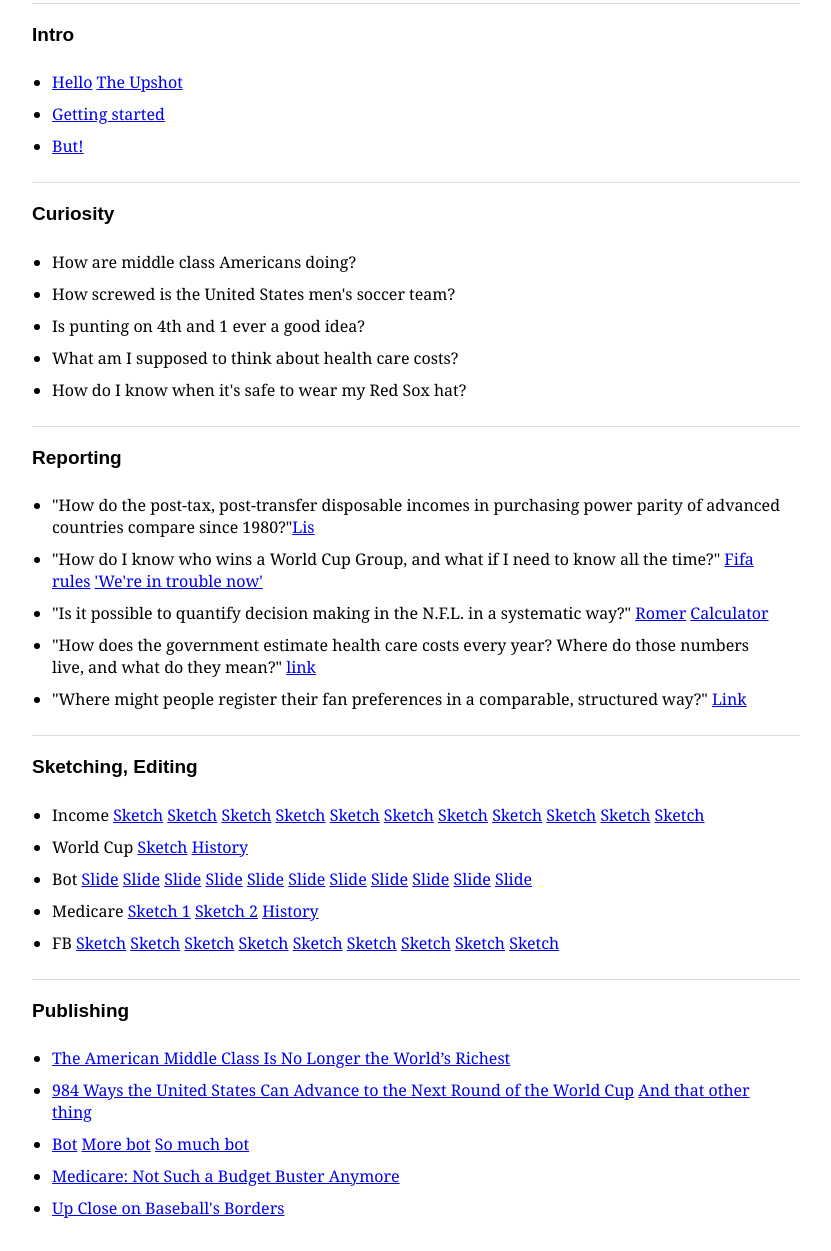
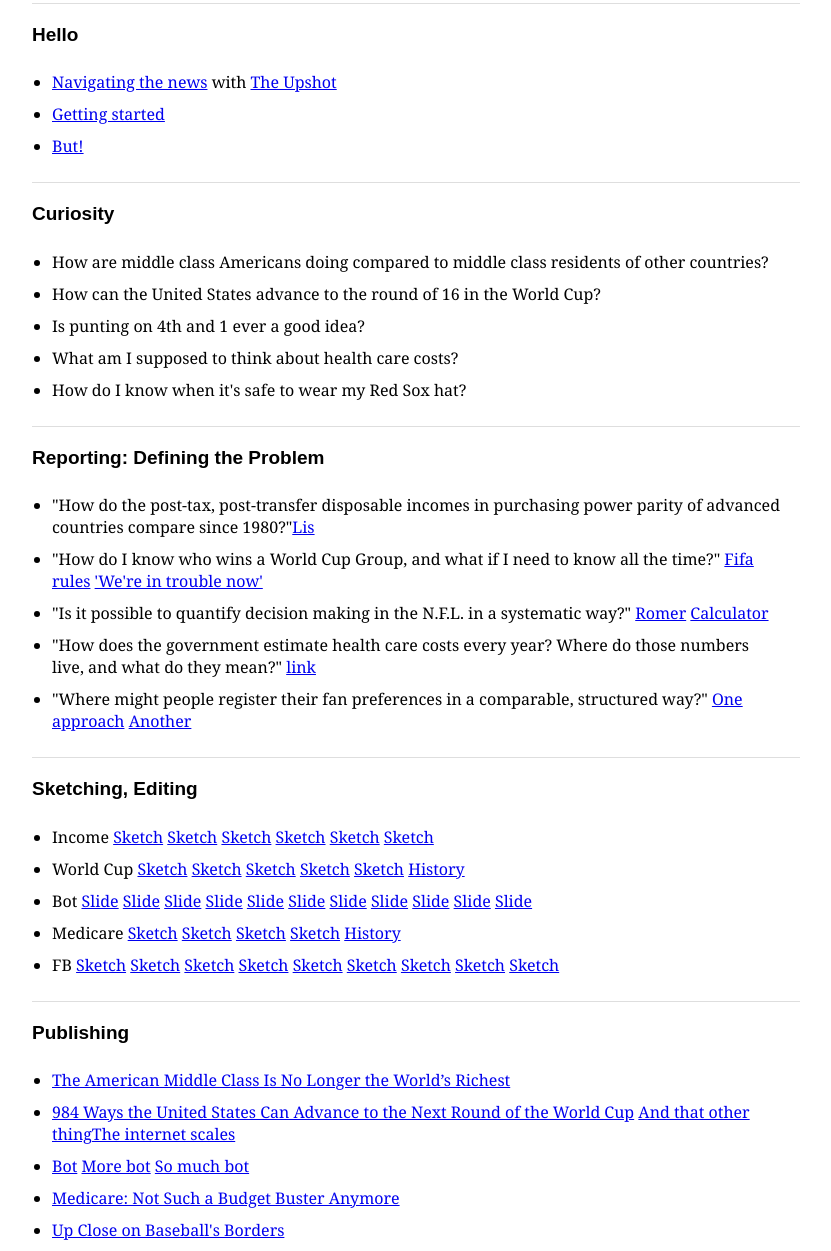
Before and after one commit to kpq/talks, a plain HTML site: page 2014-09-17-utah/index.html in a window 1280 px wide. Shown: the part 87-1338 px from the top of the page, without its empty margins (224-1055 px from the left). Before the commit the page ends 1316 px from the top, so only its background shows below. Drawn offline with Linux system fonts and the light colour scheme.

Commit message:
added new post

```diff
--- a/2014-09-17-utah/index.html
+++ b/2014-09-17-utah/index.html
@@ -50,10 +50,10 @@
 <h1>Links for September 17 talk</h1>
 
 
-<h4>Intro</h4>
+<h4>Hello</h4>
 
 <ul>
-<li><a href="http://kpq.github.io">Hello</a> <a href="http://www.nytimes.com/upshot">The Upshot</a></li>
+<li><a href="https://www.facebook.com/notes/david-leonhardt/how-the-upshot-will-help-navigate-the-news/372468006226922">Navigating the news</a> with <a href="http://www.nytimes.com/upshot">The Upshot</a></li>
 
 <li><a href="http://www.nytimes.com/interactive/2012/08/05/sports/olympics/the-100-meter-dash-one-race-every-medalist-ever.html">Getting started</a></li>
 
@@ -64,23 +64,23 @@
 <!-- <p>Everything you read is the result of a curious person saying, "I wonder why that is" and then finding out for him- or herself, then telling you about it.<p>
  -->
 <ul>
-  <li>How are middle class Americans doing?</li>
-  <li>How screwed is the United States men's soccer team?</li>
+  <li>How are middle class Americans doing compared to middle class residents of other countries?</li>
+  <li>How can the United States advance to the round of 16 in the World Cup?</li>
   <li>Is punting on 4th and 1 ever a good idea?</li>
   <li>What am I supposed to think about health care costs?</li>
   <li>How do I know when it's safe to wear my Red Sox hat?</li>
 </ul>
 
-<h4>Reporting</h4>
+<h4>Reporting: Defining the Problem</h4>
 <!-- <p>Reporting is like the scientific method. You have to define the problem. How can I measure what I want to find out? Who can tell me what I want to know? Where does this information live, and how can I get it? For reporters, this sometimes involves interviewing. For us, it's usually about finding structured sources of information.<p>
 
 What questions might we ask in each case? -->
 <ul>
   <li>"How do the post-tax, post-transfer disposable incomes in purchasing power parity of advanced countries compare since 1980?"<a href="http://www.lisdatacenter.org/news-and-events/new-york-times-launches-new-site-the-upshot-with-study-based-on-lis-data/">Lis</a></li>
-  <li>"How do I know who wins a World Cup Group, and what if I need to know all the time?" <a href="http://resources.fifa.com/mm/document/tournament/competition/01/47/38/17/regulationsfwcbrazil2014_update_e_neutral.pdf">Fifa rules</a> <a href="images/Screenshot 2014-09-17 02.29.16.png">'We're in trouble now'</a></li>
+  <li>"How do I know who wins a World Cup Group, and what if I need to know all the time?" <a href="http://resources.fifa.com/mm/document/tournament/competition/01/47/38/17/regulationsfwcbrazil2014_update_e_neutral.pdf">Fifa rules</a> <a href="images/scenarios-1.png">'We're in trouble now'</a></li>
   <li>"Is it possible to quantify decision making in the N.F.L. in a systematic way?" <a href="http://eml.berkeley.edu/~dromer/papers/JPE_April06.pdf">Romer</a> <a href="http://wp.advancedfootballanalytics.com/4thdncalc1.php">Calculator</a></li>
   <li>"How does the government estimate health care costs every year? Where do those numbers live, and what do they mean?" <a href="http://cbo.gov/about/our-products/RecurringReports">link</a> <!-- (The C.B.O. publishes a report twice a year) --></li>
-  <li>"Where might people register their fan preferences in a comparable, structured way?" <a href="https://www.facebook.com/Twins">Link</a><!-- (Facebook, of course.) --></li>
+  <li>"Where might people register their fan preferences in a comparable, structured way?" <a href="http://www.nytimes.com/2006/08/18/sports/baseball/18fans.html?pagewanted=all">One approach</a> <a href="https://www.facebook.com/Twins">Another</a><!-- (Facebook, of course.) --></li>
 </ul>
 
 
@@ -92,21 +92,24 @@ What questions might we ask in each case? -->
 
 <ul>
   <li>Income
-    <a href="images/income-1.png">Sketch</a>
+    <!-- <a href="images/income-1.png">Sketch</a> -->
     <a href="images/income-2.png">Sketch</a>
     <a href="images/income-3.png">Sketch</a>
     <a href="images/income-4.png">Sketch</a>
     <a href="images/income-5.png">Sketch</a>
     <a href="images/income-6.png">Sketch</a>
-    <a href="images/income-7.png">Sketch</a>
-    <a href="images/income-8.png">Sketch</a>
+    <!-- <a href="images/income-7.png">Sketch</a> -->
+    <!-- <a href="images/income-8.png">Sketch</a> -->
     <a href="images/income-9.png">Sketch</a>
-    <a href="images/income-10.png">Sketch</a>
-    <a href="images/income-11.png">Sketch</a>
+    <!-- <a href="images/income-10.png">Sketch</a> -->
   </li>
 
 <li>World Cup
-    <a href="http://newsdev.ec2.nytimes.com/preview/2014-06-24-usa-cheat-sheet/18e0b73/">Sketch</a>
+    <a href="images/scenarios-1.png">Sketch</a>
+    <a href="images/scenarios-2.png">Sketch</a>
+    <a href="images/scenarios-3.png">Sketch</a>
+    <a href="images/scenarios-4.png">Sketch</a>
+    <a href="images/scenarios-5.png">Sketch</a>
     <a href="http://newsdev.ec2.nytimes.com/preview/HISTORY/2014-06-24-usa-cheat-sheet">History</a>
   </li>
 
@@ -124,8 +127,10 @@ What questions might we ask in each case? -->
   </li>
 
 <li>Medicare
-    <a href="images/medicare-1.png">Sketch 1</a>
-    <a href="images/medicare-2.png">Sketch 2</a>
+    <a href="images/medicare-0.png">Sketch</a>
+    <a href="images/medicare-1.png">Sketch</a>
+    <a href="images/medicare-1.png">Sketch</a>
+    <a href="images/medicare-2.png">Sketch</a>
     <a href="http://newsdev.ec2.nytimes.com/preview/HISTORY/2014-07-29-medicare-estimates">History</a>
   </li>
 
@@ -151,7 +156,7 @@ What questions might we ask in each case? -->
 
 <ul>
   <li><a href="http://www.nytimes.com/2014/04/23/upshot/the-american-middle-class-is-no-longer-the-worlds-richest.html?abt=0002&abg=1">The American Middle Class Is No Longer the World’s Richest</a></li>
-  <li><a href="http://www.nytimes.com/interactive/2014/06/25/upshot/984-ways-the-united-states-can-advance-to-the-next-round-of-the-world-cup.html">984 Ways the United States Can Advance to the Next Round of the World Cup</a> <a href="images/world-cup-print.pdf">And that other thing</a></li>
+  <li><a href="http://www.nytimes.com/interactive/2014/06/25/upshot/984-ways-the-united-states-can-advance-to-the-next-round-of-the-world-cup.html">984 Ways the United States Can Advance to the Next Round of the World Cup</a> <a href="images/world-cup-print.pdf">And that other thing</a><a href="www.nytimes.com/interactive/2014/06/26/upshot/how-algeria-russia-and-south-korea-can-advance-to-the-world-cup-round-of-16.html">The internet scales</a></li>
   <li><a href="http://www.nytimes.com/2014/09/05/upshot/greetings-from-the-nyt-4th-down-bot.html?abt=0002&abg=0">Bot</a> <a href="http://www.nytimes.com/2014/09/05/upshot/4th-down-when-to-go-for-it-and-why.html?action=click&contentCollection=The%20Upshot&module=RelatedCoverage&region=Marginalia&pgtype=article">More bot</a> <a href="twitter.com/nyt4thdownbot">So much bot</a></li>
   <li><a href="http://www.nytimes.com/2014/08/28/upshot/medicare-not-such-a-budget-buster-anymore.html">Medicare: Not Such a Budget Buster Anymore</a></li>
   <li><a href="www.nytimes.com/interactive/2014/04/23/upshot/24-upshot-baseball.html">Up Close on Baseball's Borders</a></li>
```
Also changed, not shown: 2014-09-17-utah/images/medicare-0.png (added), 2014-09-17-utah/images/scenarios-2.png (added), 2014-09-17-utah/images/scenarios-3.png (added), 2014-09-17-utah/images/scenarios-4.png (added), 2014-09-17-utah/images/scenarios-5.png (added).
